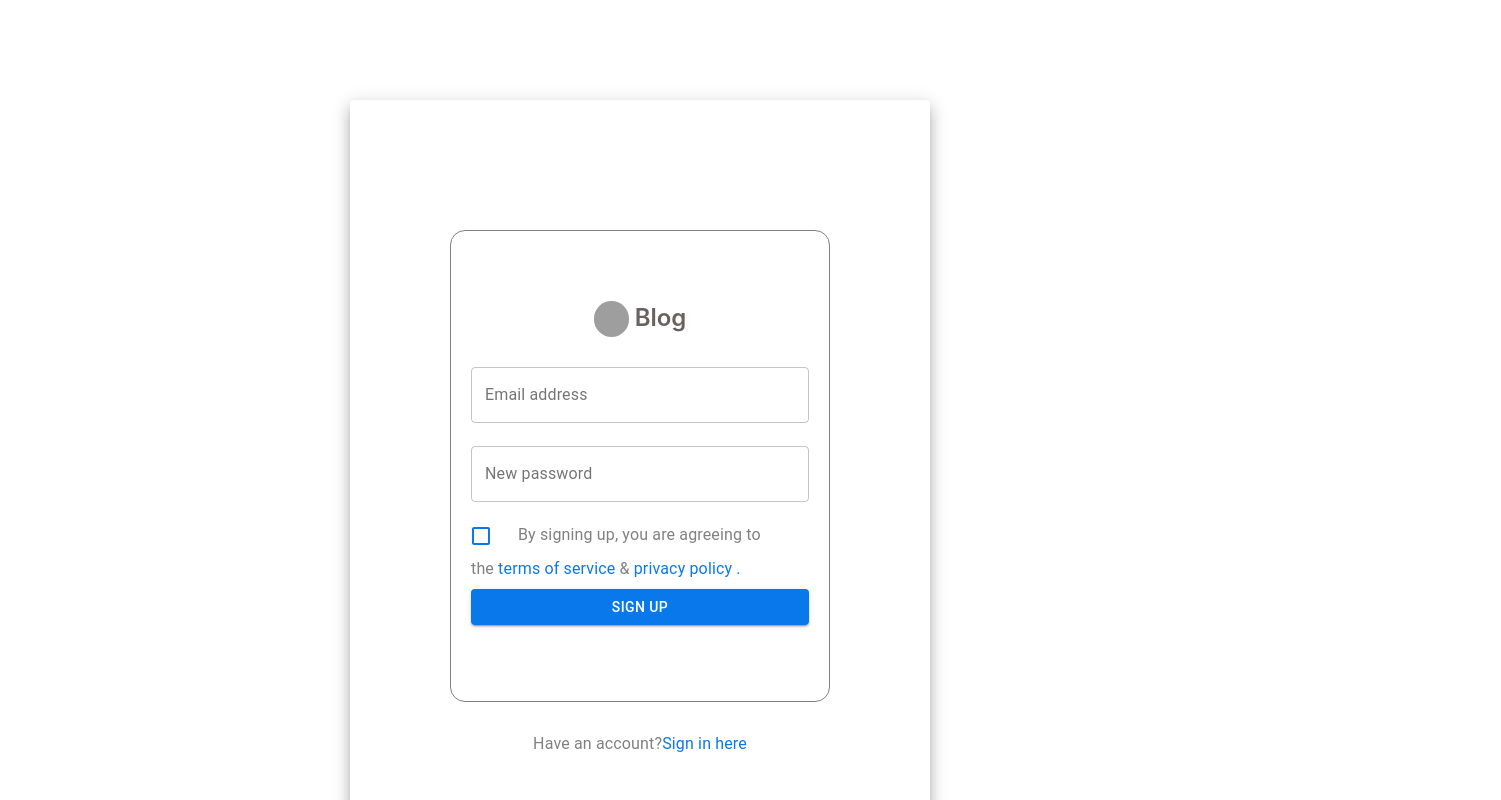
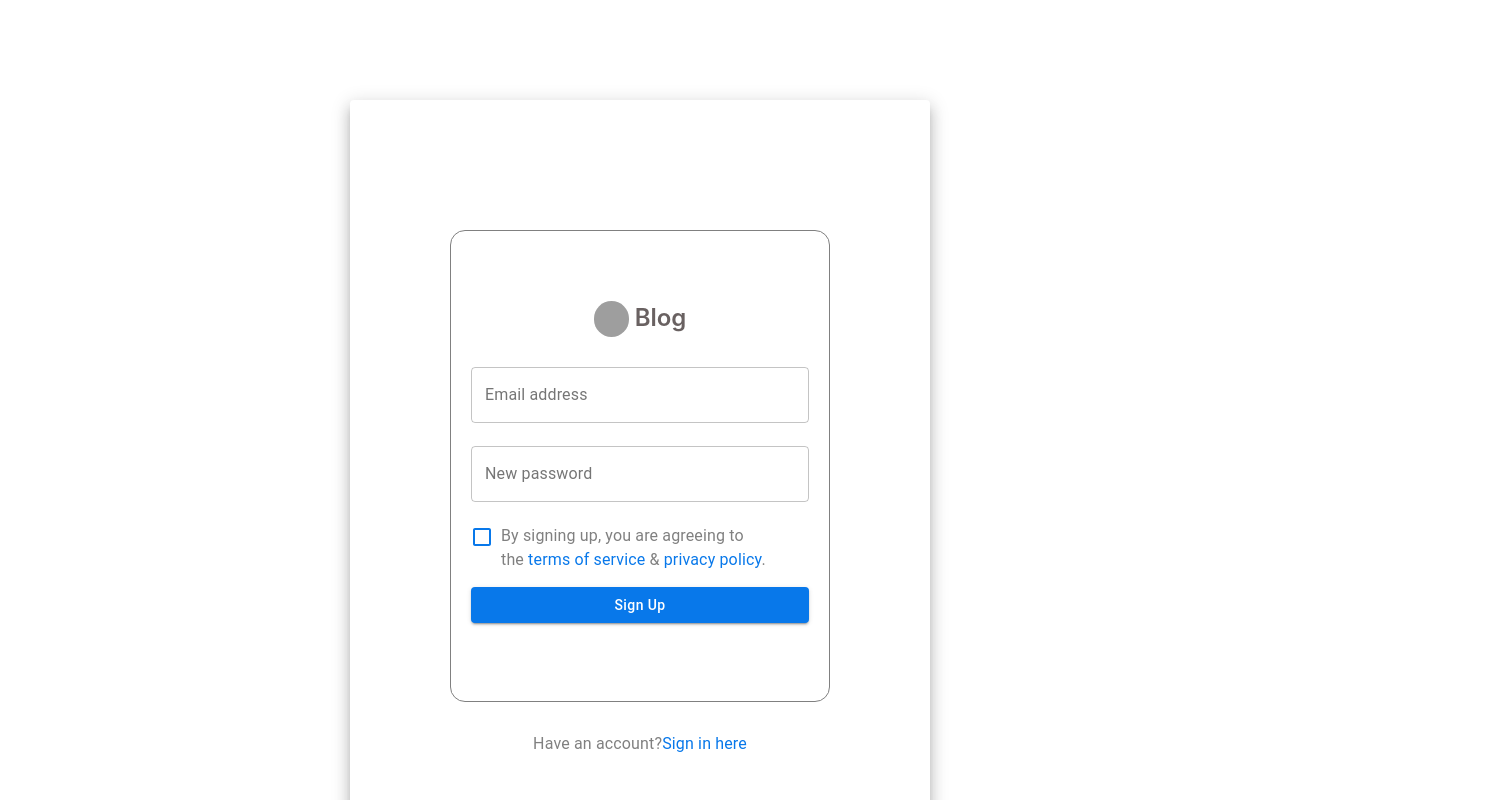
Before and after one commit to kishorecapgemini/POC, a React (Create React App) app: page /signup in a window 1280 px wide. Shown: the top 800 px of the page, 1501 px wide, since content can reach past the window. Built offline with nearby package versions, Linux system fonts and the light colour scheme; grey boxes are pictures that could not be loaded.

Commit message:
Update signup.js

```diff
--- a/src/components/signup.js
+++ b/src/components/signup.js
@@ -8,15 +8,16 @@ const Signup = () => {
     let history = useHistory();
 
     const paperStyle = { padding: '100px 100px 100px 100px', height: '80vh', width: 380, margin: "100px auto" }
-    const btnstyle = { margin: '8px 0', backgroundColor: '#0878ea' }
+    const btnstyle = { margin: '8px 0', backgroundColor: '#0878ea', textTransform: 'none' }
     const emailstyle = { margin: '10px 0' }
     const passstyle = { margin: '10px 0' }
     const bt = { padding: '0px 0px 0px 0px', color: 'grey' }
     const linkstyle = { color: '#0878ea' }
     const linkStyle = { color: '#0878ea' }
-    const checkStyle = { color: '#0878ea' }
+    const checkStyle = { color: '#0878ea', padding: '10px 0px 0px 10px' }
     const fontColor = { color: 'grey' }
     const fontcol = { color: '#696161', fontWeight: 600 }
+    const sam = { height: '10vh', width: 1000, margin: '-25px auto', padding: '0px 0px 0px 30px' }
     const initialValues = {
         emailaddress: '',
         password: '',
@@ -66,18 +67,21 @@ const Signup = () => {
                                     <FormControlLabel
                                         control={
                                             <Field as={Checkbox} name='termsAndpolicy'
-                                                size="large"
+                                                size="medium"
 
                                                 style={checkStyle}
                                             />
                                         } />
 
-                                    By signing up, you are agreeing to <br></br>the
-                                    <Link href="#" style={linkStyle}>
-                                        {"      "}terms of service
-                                    </Link> & <Link href="#" style={linkStyle}>
-                                        privacy policy .
-                                    </Link>
+
+                                    <Grid style={sam}>
+                                        By signing up, you are agreeing to <br></br>the
+                                        <Link href="#" style={linkStyle}>
+                                            {"      "}terms of service
+                                        </Link> & <Link href="#" style={linkStyle}>
+                                            privacy policy
+                                        </Link>.
+                                    </Grid>
 
                                 </Typography>
 
```
